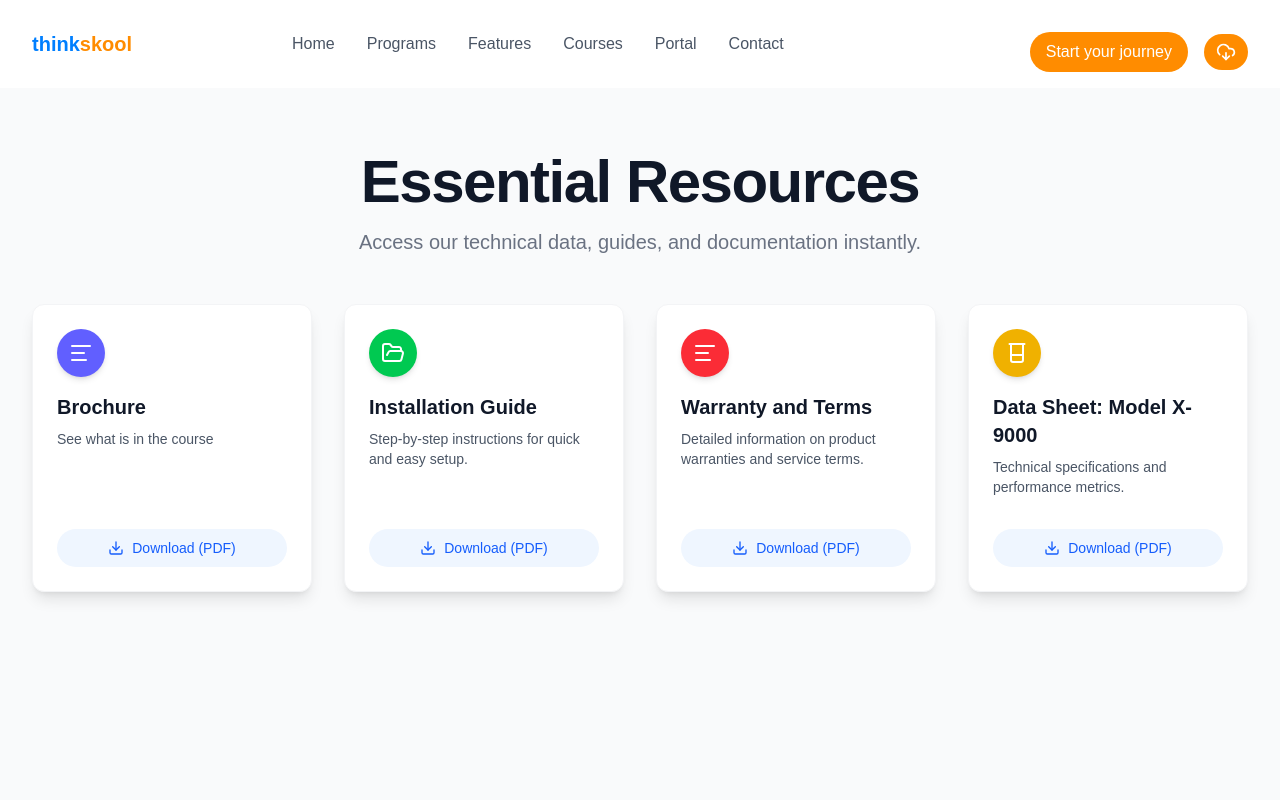
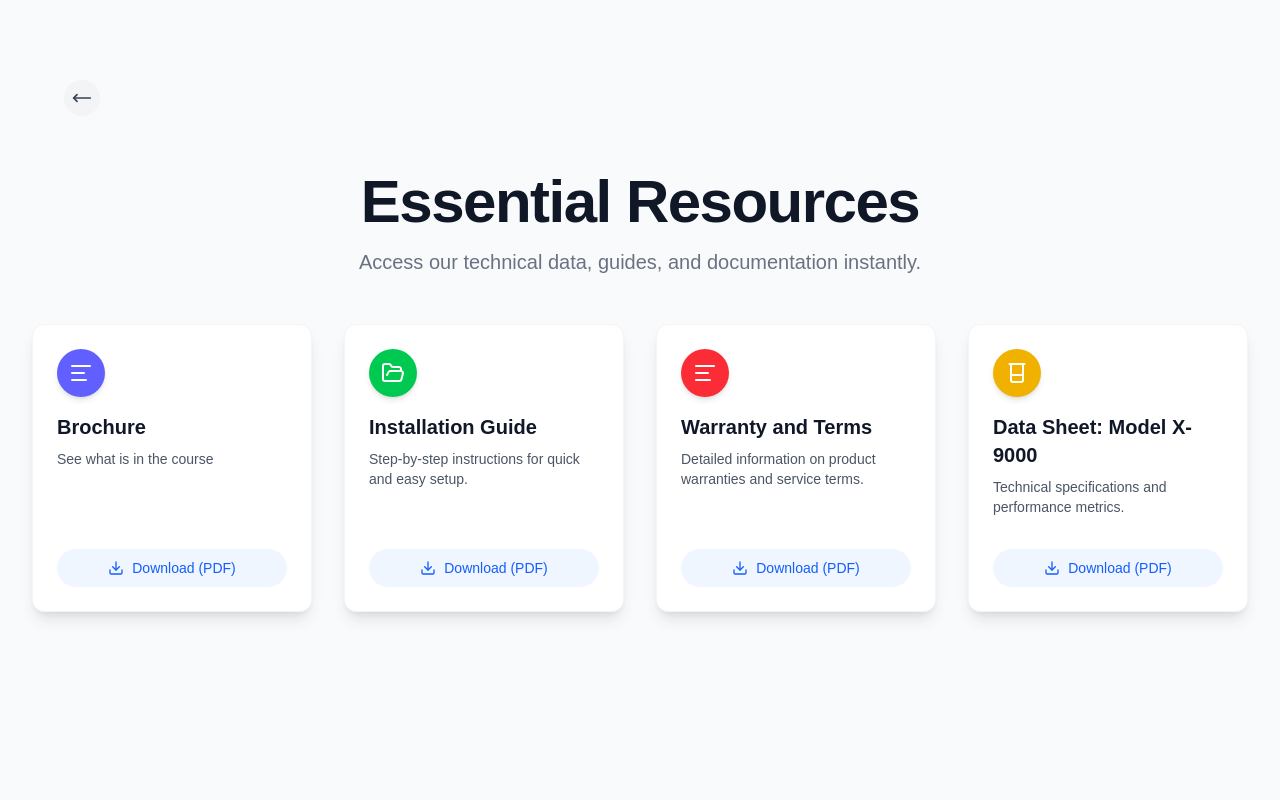
Before and after one commit to samar-raghav1/thinkskool, a React (Vite) app in the folder Client/: page /downloads in a window 1280 px wide. Shown: the top 800 px of the page. Built offline with nearby package versions, Linux system fonts and the light colour scheme.

Commit message:
Change in Downloads

```diff
--- a/Client/src/App.jsx
+++ b/Client/src/App.jsx
@@ -60,6 +60,7 @@ const App = () => {
         '/admin/login',
         '/student/login',
         '/mentor/login',
+        '/downloads'
 
     ];
 
--- a/Client/src/pages/DownloadPage.jsx
+++ b/Client/src/pages/DownloadPage.jsx
@@ -1,5 +1,6 @@
 import React from 'react';
-import {  FolderOpenIcon ,DownloadIcon, BeakerIcon, TextIcon} from "lucide-react"
+import {  FolderOpenIcon ,DownloadIcon, BeakerIcon, TextIcon, XIcon, MoveLeft} from "lucide-react"
+import { useNavigate } from 'react-router-dom';
 
 // 1. Define the List of Documents with a dedicated icon type
 const documents = [
@@ -54,8 +55,18 @@ const handleDownload = (doc) => {
 
 
 function DownloadPage() {
+  const navigate = useNavigate();
   return (
     <div className="min-h-screen bg-gray-50 py-16 px-4 sm:px-6 lg:px-8">
+         <div className="flex justify-between items-center max-w-7xl mx-auto px-4 mb-10 sm:px-6 lg:px-8 py-4">
+           <button
+             onClick={()=>navigate('/')}
+             className=" p-2 text-gray-700 rounded-full bg-gray-100 hover:bg-gray-200 transition duration-150 cursor-pointer">
+             <MoveLeft className="w-5 h-5" />
+          </button>
+
+
+        </div>
       <div className="max-w-7xl mx-auto">
 
         {/* Header */}
```
